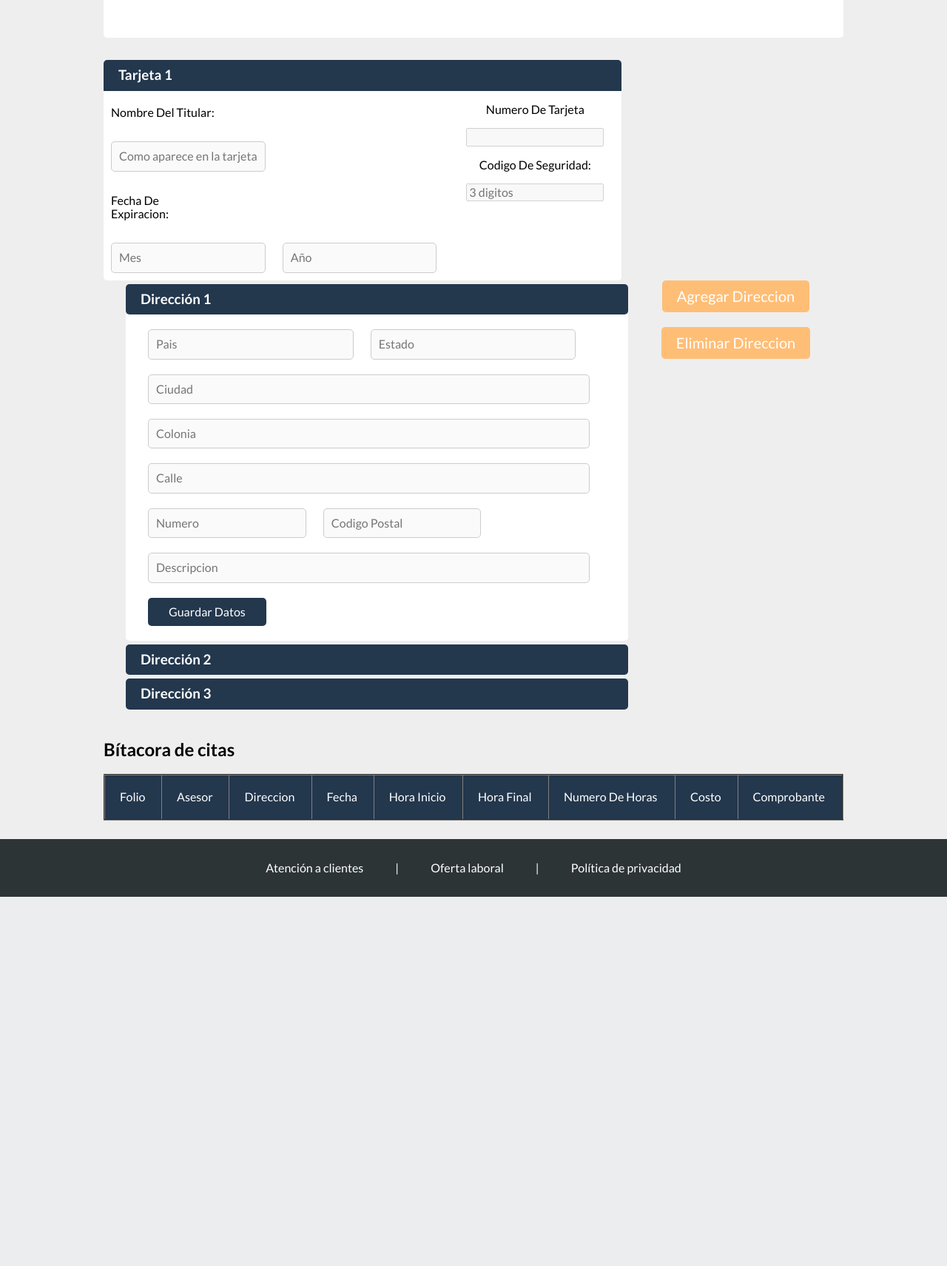
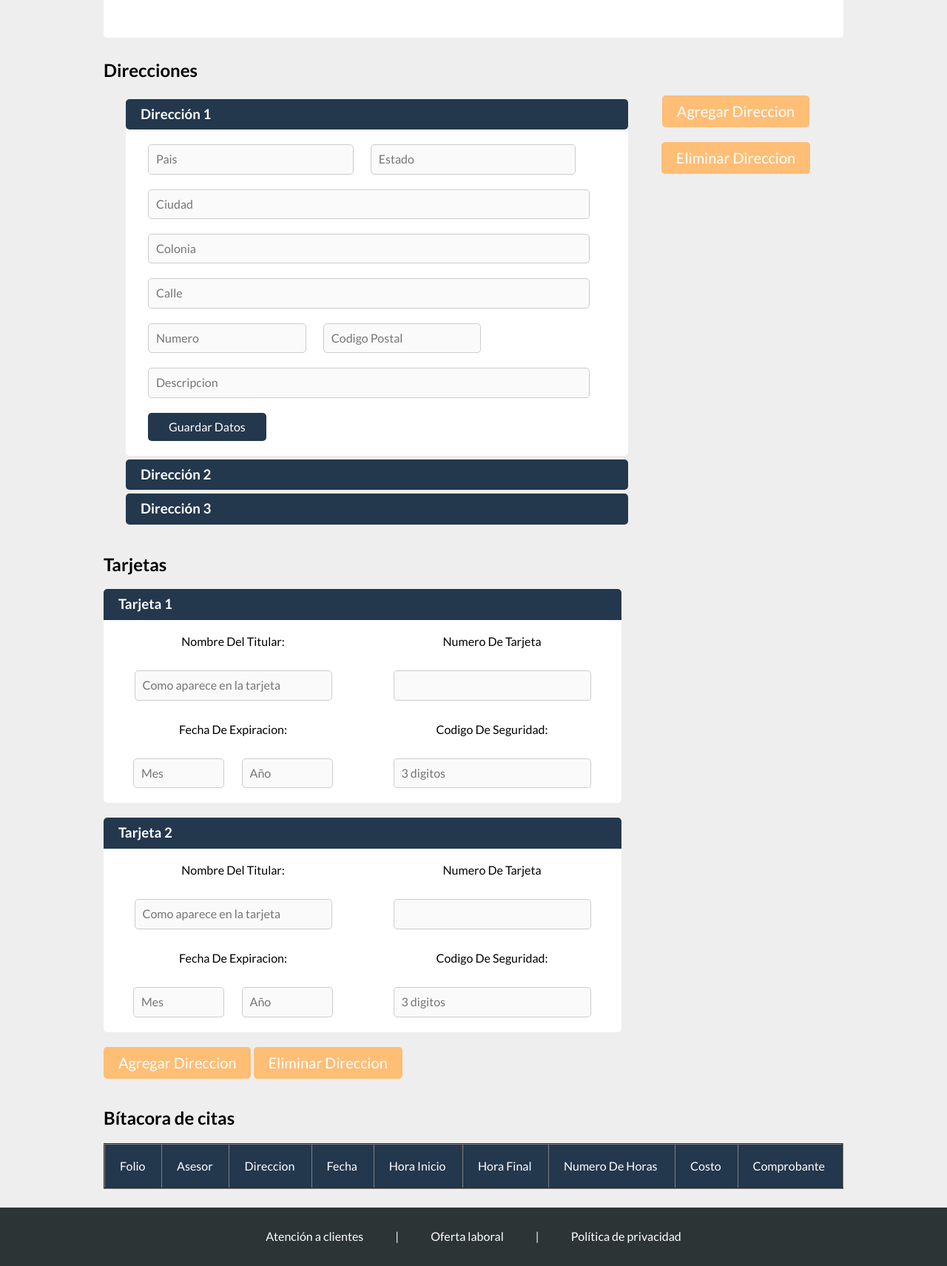
Before and after one commit to TakitoTime/PulidClass, a PHP site: page /xampp/perfil in a window 1280 px wide. Shown: the part 578-2289 px from the top of the page at 74% size. Before the commit the page ends 1790 px from the top, so only its background shows below. Run offline with PHP 8.4, Linux system fonts and the light colour scheme; the visitor is signed in with stand-in values (Sample User, id 1); data comes from the database, SQL or seed files in the repository; data that the repository does not hold is empty; some libraries are stand-ins or nearby versions.

Commit message:
Apartado de tarjetas

```diff
--- a/css/perfil/estilos.css
+++ b/css/perfil/estilos.css
@@ -158,30 +158,6 @@ main .perfil .perfil-footer p {
   vertical-align: middle;
 }
 
-main .tarjeta{
-  width: 100%;
-}
-
-main .tarjeta .tarjeta1{
-  width: 70%;
-}
-
-main .tarjeta .tarjeta1 .titulo{
-  color: #fff;
-  background: #23374d;
-  border-top-left-radius: 5px;
-  border-top-right-radius: 5px;
-  margin: 0;
-  padding: 10px 20px;
-}
-
-main .tarjeta .tarjeta1 .datos {
-  background: #fff;
-  border-bottom-left-radius: 5px;
-  border-bottom-right-radius: 5px;
-}
-
-
 main .direccion {
   display: flex;
   width: 100%;
@@ -226,42 +202,112 @@ main .direccion .direcciones .titulo {
   padding: 10px 20px;
 }
 
-main .tarjeta .tarjeta1 form {
+main .tarjeta{
+  width: 100%;
+}
+
+main .tarjeta .tarjeta1,main .tarjeta .tarjeta2{
+  width: 70%;
+  background: #fff;
+  border-bottom-left-radius: 5px;
+  border-bottom-right-radius: 5px;
+  margin-bottom: 20px;
+}
+
+main .tarjeta .tarjeta1 .titulo,main .tarjeta .tarjeta2 .titulo{
+  color: #fff;
+  background: #23374d;
+  border-top-left-radius: 5px;
+  border-top-right-radius: 5px;
+  margin: 0;
+  padding: 10px 20px;
+}
+
+main .tarjeta .tarjeta1 form,main .tarjeta .tarjeta2 form {
+  width: 100%;
+  display: flex;
+  padding-bottom: 10px;
+}
+
+main .tarjeta .tarjeta1 .datos,main .tarjeta .tarjeta2 .datos {
   width: 100%;
   display: flex;
 }
 
-main .tarjeta .tarjeta1 .datos {
-  width: 100%;
+main .tarjeta .tarjeta1 .datos .principal,main .tarjeta .tarjeta2 .datos .principal {
   display: flex;
+  flex-direction: column;
+  flex-wrap: wrap;
+  width: 50%;
+  text-align: center;
+  align-items: center;
 }
 
-main .tarjeta .tarjeta1 .datos .principal {
-  width: 100%;
-}
-
-main .tarjeta .tarjeta1 .datos .principal input {
+main .tarjeta .tarjeta1 .datos .principal input,main .tarjeta .tarjeta2 .datos .principal input {
   padding: 10px;
-  width: 40%;
+  width: 70%;
   border-radius: 5px;
   border: 1px solid #ccc;
   color: #333;
   margin: 10px;
 }
 
-main .tarjeta .tarjeta1 .datos .principal p {
+main .tarjeta .tarjeta1 .datos .principal p,main .tarjeta .tarjeta2 .datos .principal p {
   margin: 20px 10px;
-  width: 30%;
-  text-align: left;
+  text-align: center;
 }
 
-main .tarjeta .tarjeta1 .datos .secundario {
+main .tarjeta .tarjeta1 .datos .principal .fecha,main .tarjeta .tarjeta2 .datos .principal .fecha {
+  display: block;
+  flex-direction: column;
+  width: 100%;
+  flex-wrap: wrap;
+  text-align: center;
+  align-items: center;
+}
+
+main .tarjeta .tarjeta1 .datos .principal .fecha input,main .tarjeta .tarjeta2 .datos .principal .fecha input  {
+  padding: 10px;
+  width: 29%;
+  border-radius: 5px;
+  border: 1px solid #ccc;
+  color: #333;
+  margin: 10px;
+}
+
+
+main .tarjeta .tarjeta1 .datos .secundario,main .tarjeta .tarjeta2 .datos .secundario {
   display: flex;
-    flex-direction: column;
-    flex-wrap: wrap;
-    width: 50%;
-    text-align: center;
-    align-items: center;
+  flex-direction: column;
+  flex-wrap: wrap;
+  width: 50%;
+  text-align: center;
+  align-items: center;
+}
+
+main .tarjeta .tarjeta1 .datos .secundario input,main .tarjeta .tarjeta2 .datos .secundario input {
+  padding: 10px;
+  width: 70%;
+  border-radius: 5px;
+  border: 1px solid #ccc;
+  color: #333;
+  margin: 10px;
+}
+
+main .tarjeta .tarjeta1 .datos .secundario p,main .tarjeta .tarjeta2 .datos .secundario p {
+  margin: 20px 10px;
+  text-align: center;
+}
+
+main .tarjeta .tarjeta1 .imagenes,main .tarjeta .tarjeta2 .imagenes{
+  display: block;
+  float: right;
+  width: 100%;
+}
+
+main .tarjeta .tarjeta1 .imagenes a img,main .tarjeta .tarjeta2 .imagenes a img{
+  width: 100px;
+  height: 100px;
 }
 
 main .direccion .direcciones .datos,
--- a/views/perfil.view.php
+++ b/views/perfil.view.php
@@ -61,29 +61,7 @@
                 </form>
             </div>
         </div>
-        <div class="tarjeta">
-            <div class="tarjeta1">
-            <h3 class="titulo" id="titulo">Tarjeta 1</h3>
-                <div class="datos">
-                    <form enctype="multipart/form-data" action="<?php echo htmlspecialchars($_SERVER['PHP_SELF']); ?>" method="POST">
-                        <div class="principal">
-                            <p>Nombre Del Titular:</p>
-                            <input type="text" name="titular" id="titular" placeholder="Como aparece en la tarjeta" disabled value="">
-                            <p>Fecha De Expiracion:</p>
-                            <input type="text" name="expiracion_mes" id="expiracion_mes" placeholder="Mes" disabled value="">
-                            <input type="text" name="expiracion_year" id="expiracion_year" placeholder="Año" disabled value="">
-                        </div>
-                        <div class="secundario">
-                            <p>Numero De Tarjeta</p>
-                            <input type="text" name="tarjeta" id="tarjeta"  disabled value="">
-                            <p>Codigo De Seguridad:</p>
-                            <input type="password" name="codigo" id="codigo" placeholder="3 digitos" disabled value="">
-                        </div>
-
-                    </form>
-                </div>
-            </div>
-        </div>
+        <h2>Direcciones</h2>
         <div class="direccion">
             <div class="direcciones">
             <?php
@@ -149,6 +127,59 @@
                 <input type="button" value="Eliminar Direccion" onclick="Habilitar_Boton(<?php echo $cont_eliminar?>)">
             </div>
         </div>
+        <h2>Tarjetas</h2>
+        <div class="tarjeta">
+            <div class="tarjeta1">
+                <h3 class="titulo" id="titulo">Tarjeta 1</h3>
+                <div class="datos">
+                    <form enctype="multipart/form-data" action="<?php echo htmlspecialchars($_SERVER['PHP_SELF']); ?>" method="POST">
+                        <div class="principal">
+                            <p>Nombre Del Titular:</p>
+                            <input type="text" name="titular" id="titular" placeholder="Como aparece en la tarjeta" disabled value="">
+                            <p>Fecha De Expiracion:</p>
+                            <div class="fecha">
+                                <input type="text" name="expiracion_mes" id="expiracion_mes" placeholder="Mes" disabled value="">
+                                <input type="text" name="expiracion_year" id="expiracion_year" placeholder="Año" disabled value="">
+                            </div>
+                        </div>
+                        <div class="secundario">
+                            <p>Numero De Tarjeta</p>
+                            <input type="text" name="tarjeta" id="tarjeta"  disabled value="">
+                            <p>Codigo De Seguridad:</p>
+                            <input type="password" name="codigo" id="codigo" placeholder="3 digitos" disabled value="">
+                        </div>
+                    </form>
+                </div>
+            </div>
+
+            <div class="tarjeta2">
+                <h3 class="titulo" id="titulo">Tarjeta 2</h3>
+                <div class="datos">
+                    <form enctype="multipart/form-data" action="<?php echo htmlspecialchars($_SERVER['PHP_SELF']); ?>" method="POST">
+                        <div class="principal">
+                            <p>Nombre Del Titular:</p>
+                            <input type="text" name="titular" id="titular" placeholder="Como aparece en la tarjeta" disabled value="">
+                            <p>Fecha De Expiracion:</p>
+                            <div class="fecha">
+                                <input type="text" name="expiracion_mes" id="expiracion_mes" placeholder="Mes" disabled value="">
+                                <input type="text" name="expiracion_year" id="expiracion_year" placeholder="Año" disabled value="">
+                            </div>
+                        </div>
+                        <div class="secundario">
+                            <p>Numero De Tarjeta</p>
+                            <input type="text" name="tarjeta" id="tarjeta"  disabled value="">
+                            <p>Codigo De Seguridad:</p>
+                            <input type="password" name="codigo" id="codigo" placeholder="3 digitos" disabled value="">
+                        </div>
+                    </form>
+                </div>
+            </div>
+            <div class="botones">
+                <input type="button" value="Agregar Direccion" onclick="Agregar_Direccion(<?php echo $cont_agregar?>)">
+                <input type="button" value="Eliminar Direccion" onclick="Habilitar_Boton(<?php echo $cont_eliminar?>)">
+            </div>
+        </div>
+
         <div class="citas">
             <h2>Bítacora de citas</h2>
             <table border="2">
```
Also changed, not shown: css/estilos.css (+26 -13 lines), views/index.view.php (+6 -3 lines), img/logo_tarjetas.png (added).
